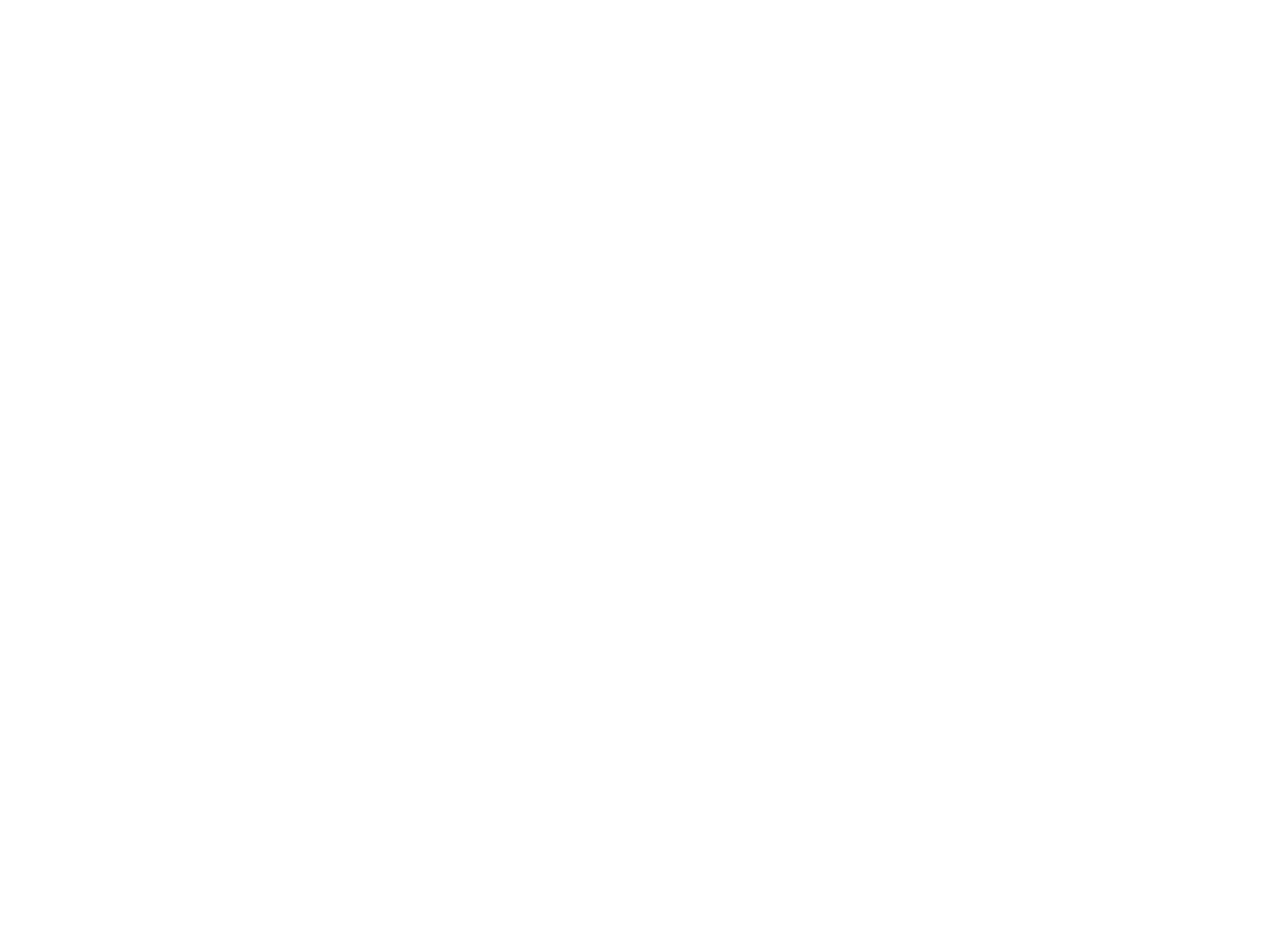
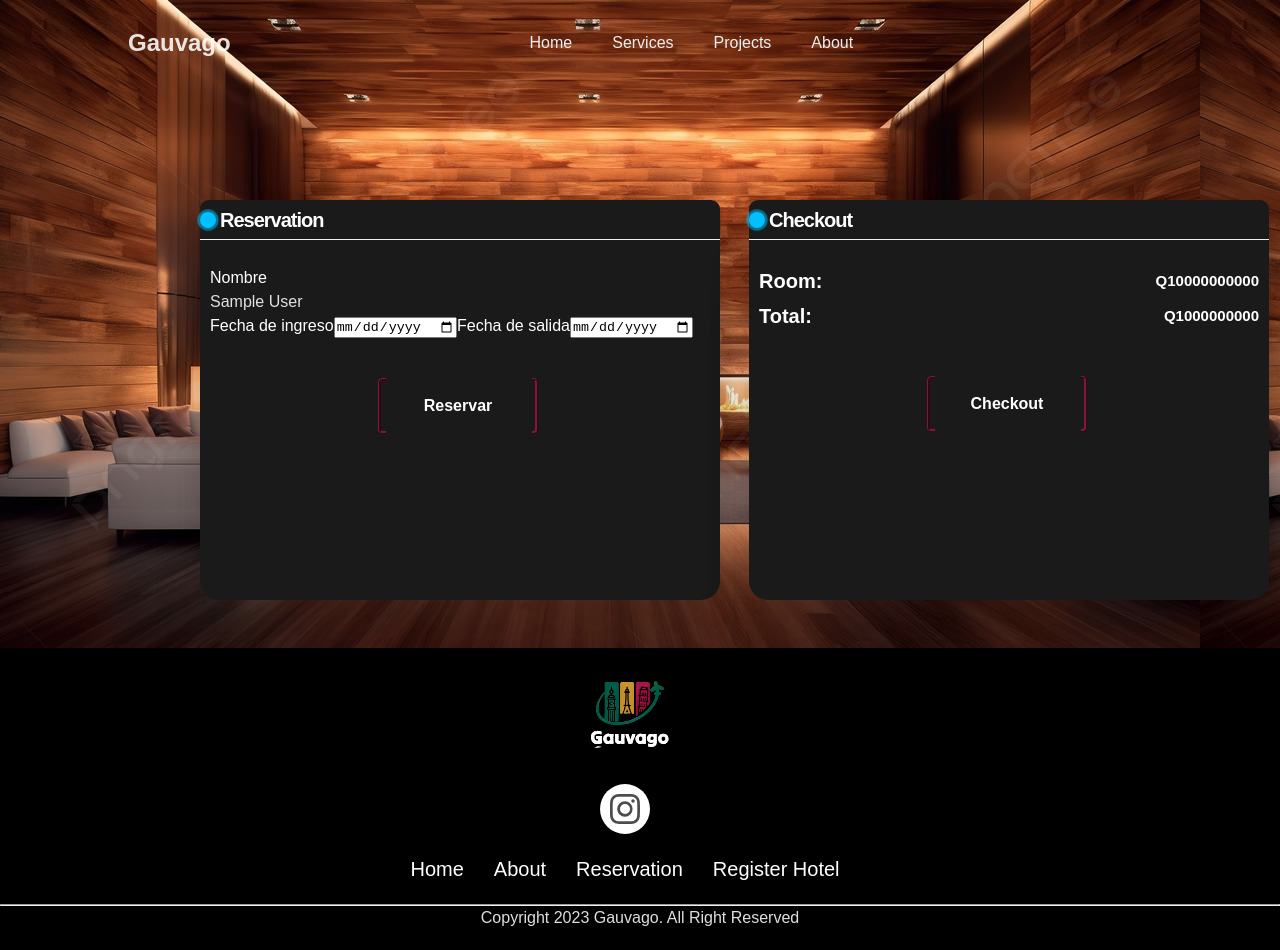
Before and after one commit to jboteo-2019465/Gauvago-FrontEnd, a React (Vite) app: page /Reservation/1 in a window 1280 px wide. Before the commit this address had no page. Before the commit the page ends 800 px from the top, so only its background shows below. Built offline with nearby package versions, Linux system fonts and the light colour scheme; no server answers; sample sign-in values are in the browser's storage; a web font is replaced by a local one.

Commit message:
Arreglos

```diff
--- a/Routes.jsx
+++ b/Routes.jsx
@@ -22,7 +22,7 @@
                 <Route path="/register-hotel" element={<RegisterHotel/>} />
                 <Route path="/hotelsRequests" element={<HotelRequest/>} />
                 <Route path="/" element={<Navigate to="/login" />} />{/*Redirigue a la pagina de login si no hay ruta especificada */}
-                <Route path='/Reservation' element={<Reservation /> }/>
+                <Route path='/Reservation/:id' element={<Reservation /> }/>
             </Routes>
         </Router>
     );
--- a/src/components/Hotel/InfoHotel.jsx
+++ b/src/components/Hotel/InfoHotel.jsx
@@ -30,8 +30,8 @@
         navigate('/HotelView');
     };
 
-    const handleReservation = () => {
-        navigate('/Reservation')
+    const handleReservation = (roomId) => {
+        navigate(`/Reservation/${roomId}`);
     }
 
     const nextItem = () => {
@@ -276,7 +276,7 @@
                                         <p className="rate">
                                             <span>Q{roomItem.price} /</span> Day
                                         </p>
-                                        <button type="button" className="btnxddd" onClick={handleReservation}>Book Now</button>
+                                        <button type="button" className="btnxddd" onClick={() => handleReservation(roomItem._id)}>Book Now</button>
                                     </div>
                                 </article>
 
--- a/src/components/Reservation/Reservation.css
+++ b/src/components/Reservation/Reservation.css
@@ -11,7 +11,7 @@
       var(--g2) var(--s) calc(1.73 * var(--s)), var(--g3) var(--s) 0,
       var(--g3) 0 calc(1.73 * var(--s)) #1e1e1e;
     background-size: calc(2 * var(--s)) calc(3.46 * var(--s));*/
-    background-image: url(../../assets/img/HotelReserva.jpeg);
+    background-image: url(../../assets/img/HotelReserva.jpeg) ;
 }
 
 
--- a/src/components/Reservation/Reservation.jsx
+++ b/src/components/Reservation/Reservation.jsx
@@ -1,59 +1,87 @@
-import React from 'react'
-import './Reservation.css'
-import { useNavigate } from 'react-router-dom'
+import React from 'react';
+import './Reservation.css';
+import { useNavigate, useParams } from 'react-router-dom';
 import { useEffect, useState } from 'react';
-import { NavBar } from '../NavBar/NavBar'
-import { Fotter } from '../Fotter/Fotter'
-
+import { NavBar } from '../NavBar/NavBar';
+import { Fotter } from '../Fotter/Fotter';
+import {jwtDecode} from 'jwt-decode';
+import Swal from 'sweetalert2';
+import { useReservation } from '../../shared/hooks/useReservation';
 
 export const Reservation = () => {
-    const navigate = useNavigate()
+    const navigate = useNavigate();
+    const { id } = useParams();
+    const token = localStorage.getItem('authToken');
+    const decodedToken = jwtDecode(token);
+    const { createNewReservation } = useReservation();
 
-    const handleInfoHotel = (id) => {
-        navigate(`/InfoHotel/${id}`)
-    }
+    const [checkInDate, setCheckInDate] = useState('');
+    const [checkOutDate, setCheckOutDate] = useState('');
+
+    const handleReservation = async () => {
+        const reservationData = {
+            userId: decodedToken.uid,
+            roomId: id,
+            checkIn: checkInDate,
+            checkOut: checkOutDate,
+        };
+        console.log(reservationData)
+        console.log(decodedToken.uid)
+        try {
+            await createNewReservation(reservationData);
+            Swal.fire('Success', 'Reservation created successfully!', 'success');
+        } catch (error) {
+            Swal.fire('Error', 'Failed to create reservation', 'error');
+        }
+    };
 
     return (
         <div className='fondiko'>
             <NavBar />
-            <div class="master-container">
-
-                <div class="cardR cart">
-                    <label class="title">Reservation</label>
-                    <div class="products">
+            <div className="master-container">
+                <div className="cardR cart">
+                    <label className="title">Reservation</label>
+                    <div className="products">
                         <span className='simon-text'>Nombre</span>
                         <label>
-                            <input type="text" />
+                            {decodedToken.name} {decodedToken.surname}
                         </label>
                         <div className='fechas'>
                             <div>
                                 <span className='simon-text'>Fecha de ingreso</span>
                                 <label>
-                                    <input type="date" />
+                                    <input
+                                        type="date"
+                                        value={checkInDate}
+                                        onChange={(e) => setCheckInDate(e.target.value)}
+                                    />
                                 </label>
                             </div>
                             <div>
                                 <span className='simon-text'>Fecha de salida</span>
                                 <label>
-                                    <input type="date" />
+                                    <input
+                                        type="date"
+                                        value={checkOutDate}
+                                        onChange={(e) => setCheckOutDate(e.target.value)}
+                                    />
                                 </label>
                             </div>
                         </div>
                         <div className='checkbtn'>
-                            <button class="checkout-btn">Reservar</button>
+                            <button className="checkout-btn" onClick={handleReservation}>Reservar</button>
                         </div>
                     </div>
                 </div>
-
-                <div class="cardR checkout">
-                    <label class="title">Checkout</label>
-                    <div class="details">
+                <div className="cardR checkout">
+                    <label className="title">Checkout</label>
+                    <div className="details">
                         <span>Room:</span>
                         <span>Q10000000000</span>
                         <span>Total:</span>
                         <span>Q1000000000</span>
                         <div className='checkbtn'>
-                            <button class="checkout-btn">Checkout</button>
+                            <button className="checkout-btn">Checkout</button>
                         </div>
                     </div>
                 </div>
@@ -62,5 +90,5 @@
             <br />
             <Fotter />
         </div>
-    )
-}
+    );
+};
--- a/src/services/api.js
+++ b/src/services/api.js
@@ -218,12 +218,19 @@
 }
 
 //Generar reservacion
-export const createReservation = async () => {
+export const createReservation = async (reservationData) => {
     try {
-        const response = await apiClient.post('/reservation/new')
+        const response = await apiClient.post('/reservation/new', reservationData, {
+            headers: {
+                'Authorization': localStorage.getItem('authToken')
+            }})
+        return response.data
     } catch (error) {
         console.error('Error creating reservation', error);
-        throw error
+        return {
+            error: true,
+            errorDetails: error.config
+        };
     }
 }
 
--- /dev/null
+++ b/src/shared/hooks/useReservation.jsx
@@ -0,0 +1,27 @@
+import { useState } from 'react';
+import { createReservation } from '../../services/api.js'
+
+export const useReservation = () => {
+    const [isLoading, setIsLoading] = useState(false);
+    const [error, setError] = useState(null);
+    const [successMessage, setSuccessMessage] = useState(null);
+
+    const createNewReservation = async (reservationData) => {
+        setIsLoading(true);
+        try {
+            const response = await createReservation(reservationData);
+            setSuccessMessage(response.message);
+            setIsLoading(false);
+        } catch (error) {
+            setError(error.response.data.message || 'Something went wrong');
+            setIsLoading(false);
+        }
+    };
+
+    return {
+        isLoading,
+        error,
+        successMessage,
+        createNewReservation,
+    };
+};
```
